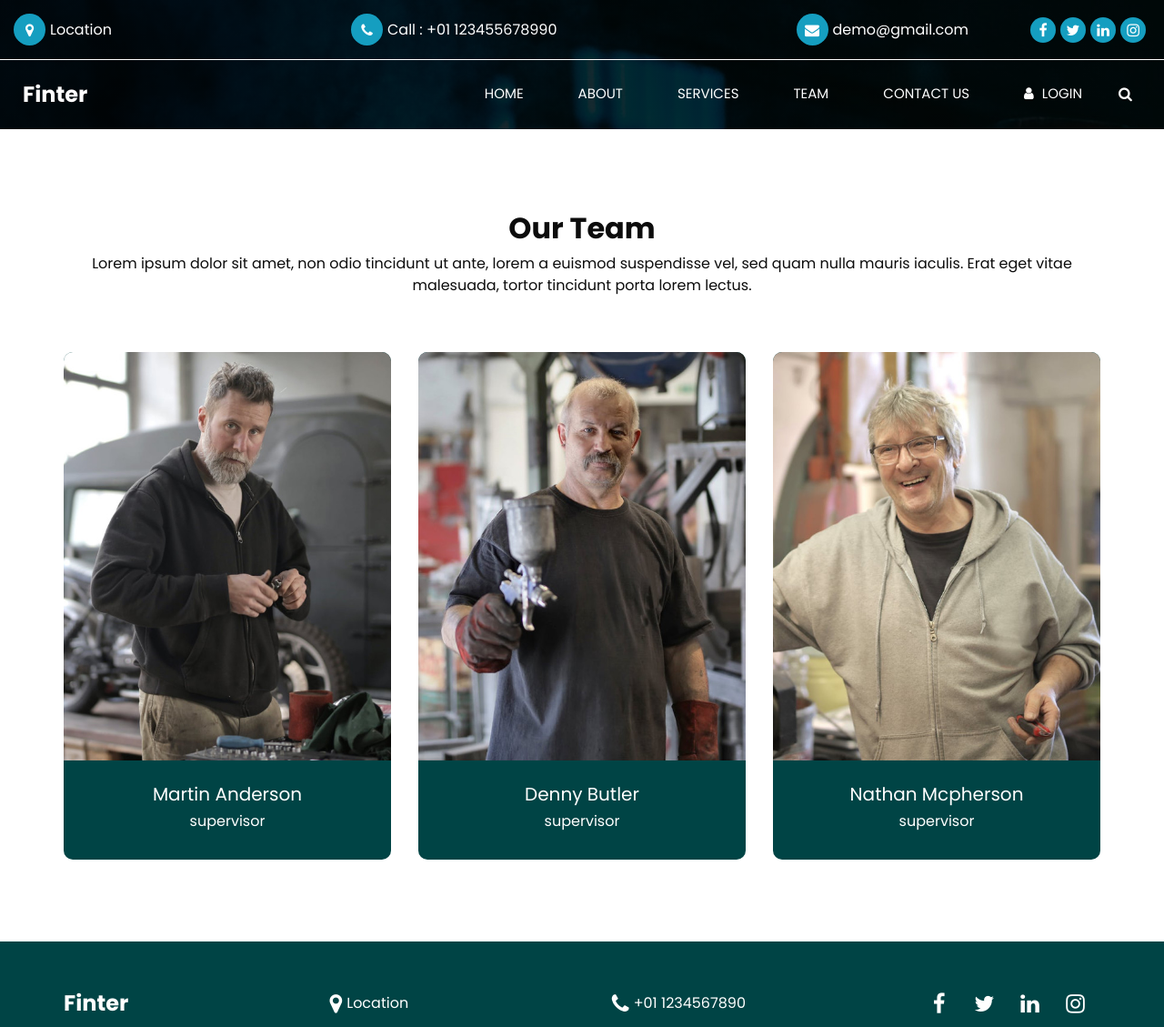
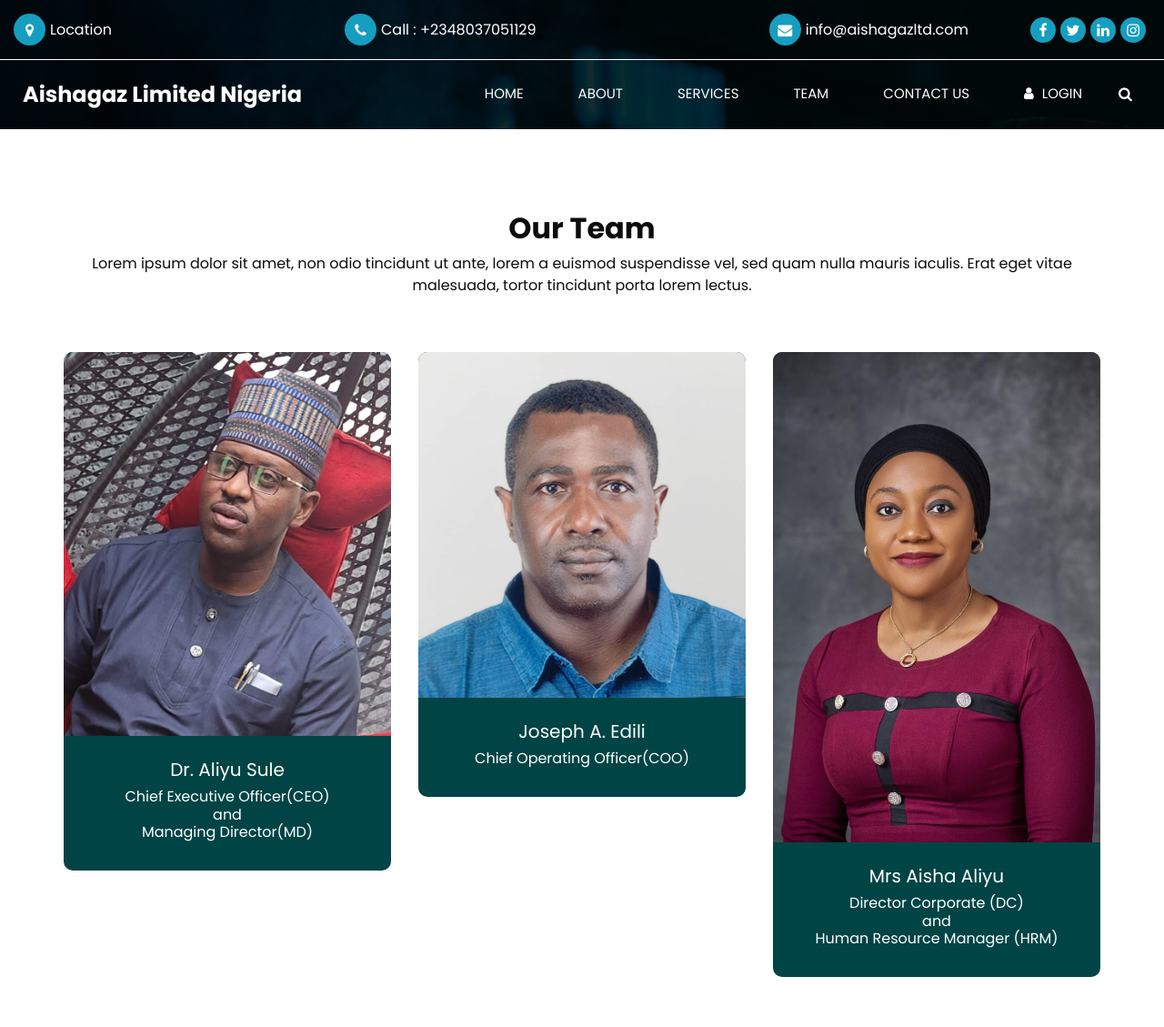
Before and after one commit to maztapee/aishagazltd, a plain HTML site: page team.html in a window 1280 px wide. Shown: the top 1129 px of the page at 91% size. Drawn offline with nearby package versions, Linux system fonts and the light colour scheme; some packages are replaced by stand-ins of ours.

Commit message:
Team updated, Services updated

```diff
--- a/team.html
+++ b/team.html
@@ -12,7 +12,7 @@
   <meta name="description" content="" />
   <meta name="author" content="" />
   <link rel="shortcut icon" href="images/fevicon.png" type="image/x-icon">
-  <title>Finter</title>
+  <title>Team: Aishagaz Limited Nigeria</title>
 
   <!-- bootstrap core css -->
   <link rel="stylesheet" type="text/css" href="css/bootstrap.css" />
@@ -52,13 +52,13 @@
             <a href="">
               <i class="fa fa-phone" aria-hidden="true"></i>
               <span>
-                Call : +01 123455678990
+                Call : +2348037051129
               </span>
             </a>
             <a href="">
               <i class="fa fa-envelope" aria-hidden="true"></i>
               <span>
-                demo@gmail.com
+                info@aishagazltd.com
               </span>
             </a>
           </div>
@@ -81,7 +81,7 @@
       <div class="header_bottom">
         <div class="container-fluid">
           <nav class="navbar navbar-expand-lg custom_nav-container ">
-            <a class="navbar-brand " href="index.html"> Finter </a>
+            <a class="navbar-brand " href="index.html"> Aishagaz Limited Nigeria </a>
 
             <button class="navbar-toggler" type="button" data-toggle="collapse" data-target="#navbarSupportedContent" aria-controls="navbarSupportedContent" aria-expanded="false" aria-label="Toggle navigation">
               <span class=""> </span>
@@ -143,14 +143,16 @@
         <div class="col-md-4 col-sm-6 mx-auto">
           <div class="box">
             <div class="img-box">
-              <img src="images/t1.jpg" alt="">
+              <img src="images/AliyuSule.jpeg" alt="">
             </div>
             <div class="detail-box">
               <h5>
-                Martin Anderson
+                Dr. Aliyu Sule
               </h5>
               <h6 class="">
-                supervisor
+                Chief Executive Officer(CEO)<br>
+                and<br>
+                Managing Director(MD)
               </h6>
             </div>
           </div>
@@ -158,14 +160,14 @@
         <div class="col-md-4 col-sm-6 mx-auto">
           <div class="box">
             <div class="img-box">
-              <img src="images/t2.jpg" alt="">
+              <img src="images/JosephEdili.jpeg" alt="">
             </div>
             <div class="detail-box">
               <h5>
-                Denny Butler
+                Joseph A. Edili
               </h5>
               <h6 class="">
-                supervisor
+                Chief Operating Officer(COO)
               </h6>
             </div>
           </div>
@@ -173,14 +175,16 @@
         <div class="col-md-4 col-sm-6 mx-auto">
           <div class="box">
             <div class="img-box">
-              <img src="images/t3.jpg" alt="">
+              <img src="images/AishaAliyu.jpeg" alt="">
             </div>
             <div class="detail-box">
               <h5>
-                Nathan Mcpherson
+                Mrs Aisha Aliyu
               </h5>
               <h6 class="">
-                supervisor
+                Director Corporate (DC)<br>
+                and <br>
+                Human Resource Manager (HRM)
               </h6>
             </div>
           </div>
@@ -198,7 +202,7 @@
         <div class="row">
           <div class="col-md-3 ">
             <a class="navbar-brand" href="index.html">
-              Finter
+              Aishagaz Ltd Nigeria
             </a>
           </div>
           <div class="col-md-5 ">
@@ -212,7 +216,7 @@
               <a href="">
                 <i class="fa fa-phone" aria-hidden="true"></i>
                 <span>
-                  +01 1234567890
+                  +2348037051129
                 </span>
               </a>
             </div>
```
Also changed, not shown: about.html (+2 -2 lines), contact.html (+8 -8 lines), index.html (+16 -12 lines), service.html (+3 -3 lines).
